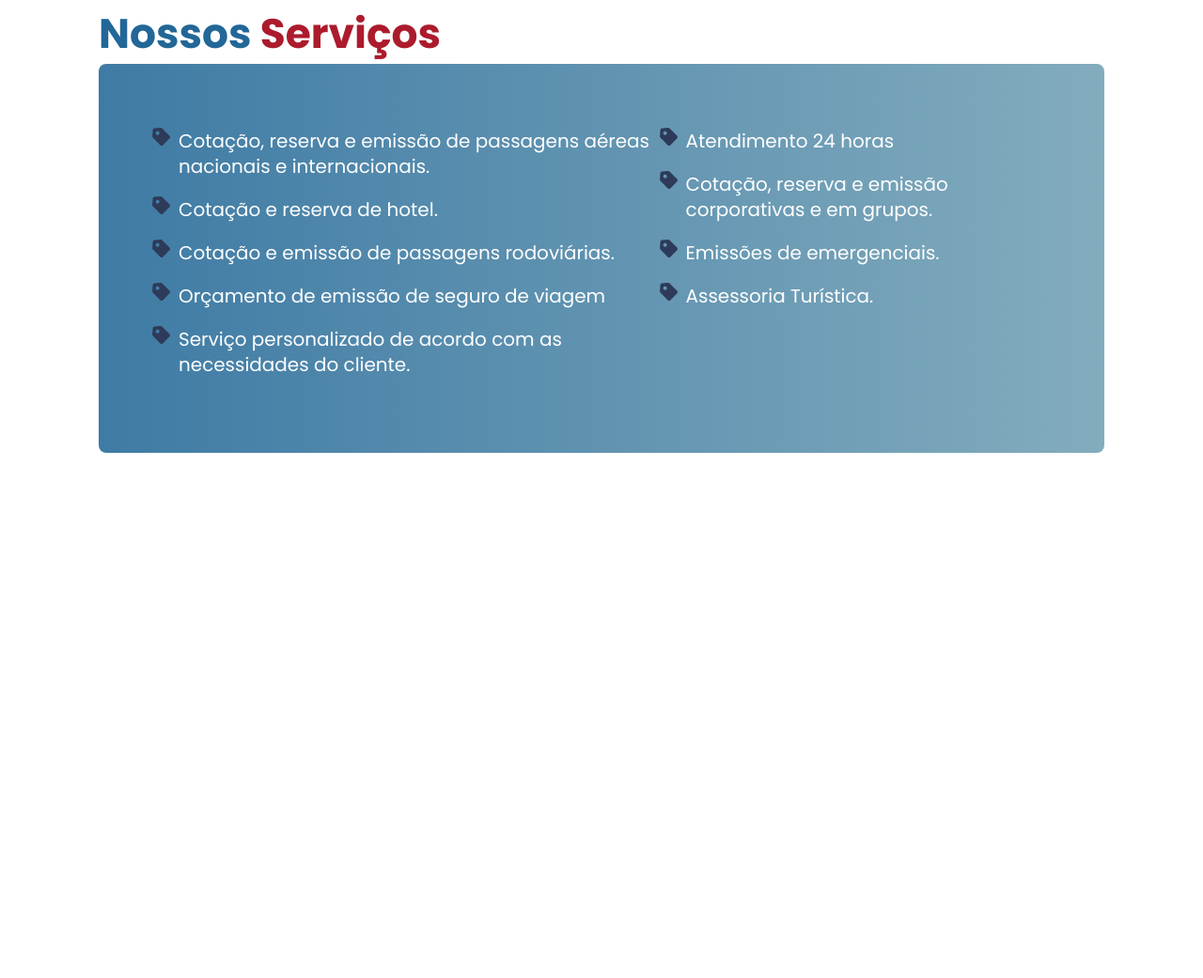
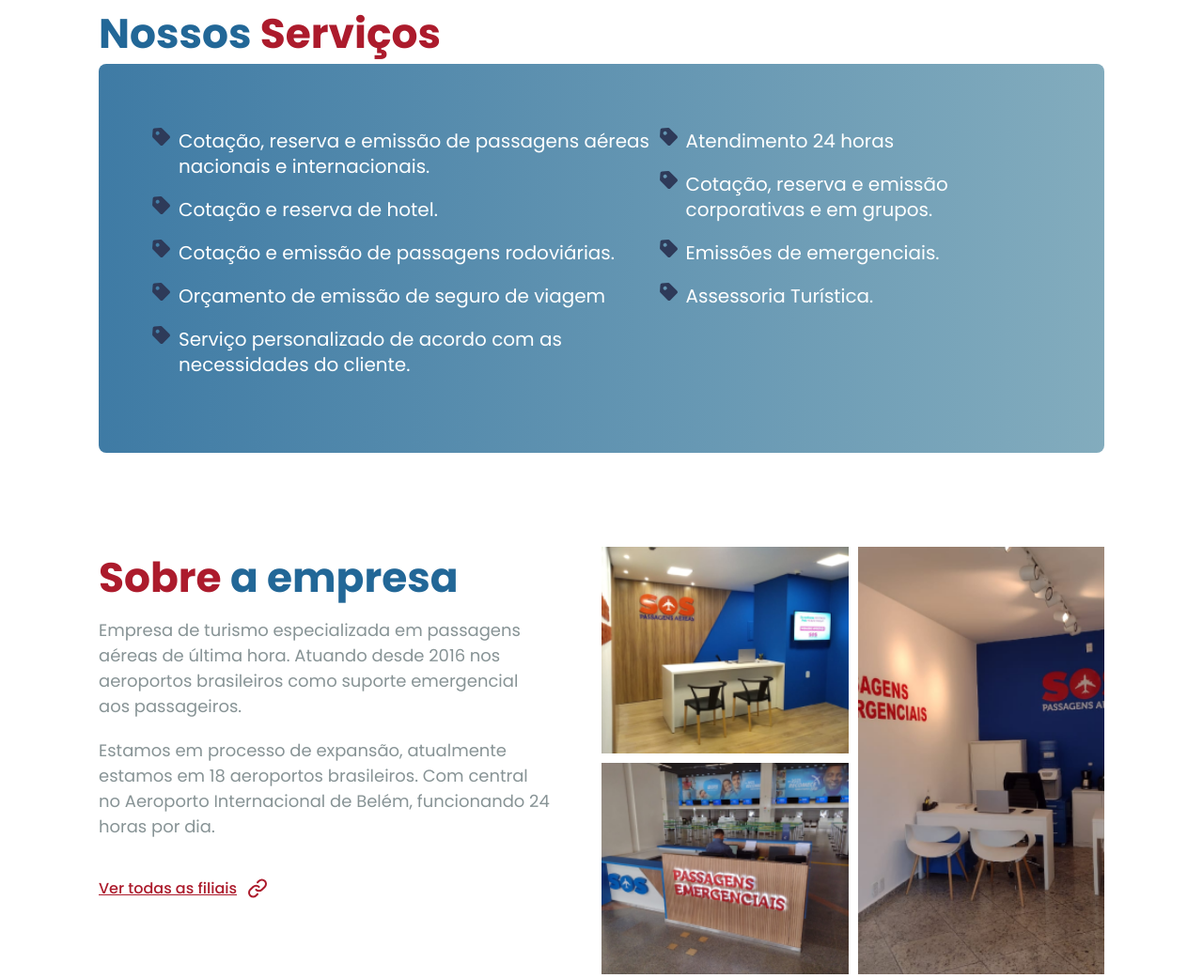
Before and after one commit to katroenssia/sos-passagens-aereas, a plain HTML site: page index.html in a window 1280 px wide. Shown: the part 2053-3094 px from the top of the page at 94% size. Before the commit the page ends 2535 px from the top, so only its background shows below. Drawn offline with Linux system fonts and the light colour scheme; files whose address does not match are found by name.

Commit message:
section who-us done!

```diff
--- a/assets/css/main-servicos.css
+++ b/assets/css/main-servicos.css
@@ -1,5 +1,4 @@
 #servicos {
-  height: 50vh;
 }
 #servicos h2 {
   font-size: 4.4rem;
--- a/assets/css/main-sobre.css
+++ b/assets/css/main-sobre.css
@@ -0,0 +1,66 @@
+#sobre {
+  display: flex;
+
+  margin: 100px 0px;
+}
+#sobre {
+  display: flex;
+  flex-direction: row;
+}
+#sobre article {
+  flex: 1;
+}
+
+#sobre article h1 {
+  font-size: 4.4rem;
+  color: var(--red);
+}
+#sobre article h1 span {
+  color: var(--blue);
+}
+#sobre article p {
+  padding: 10px 0px;
+  width: 90%;
+  text-align: left;
+}
+
+#sobre a {
+  font-size: medium;
+  display: flex;
+  color: var(--red);
+  text-decoration: underline;
+  font-weight: 500;
+  margin-top: 30px;
+}
+
+#sobre a object {
+  margin-left: 10px;
+}
+
+#sobre .image-whous-area {
+  flex: 1;
+  display: grid;
+  grid-template-areas:
+    'foto1 foto2'
+    'foto3 foto2';
+  gap: 10px;
+}
+
+#sobre .image-whous-area .card-image {
+  width: 100%;
+}
+#sobre .image-whous-area .card-image:nth-child(1) {
+  grid-area: foto1;
+}
+#sobre .image-whous-area .card-image:nth-child(2) {
+  grid-area: foto2;
+}
+#sobre .image-whous-area .card-image:nth-child(3) {
+  grid-area: foto3;
+}
+
+#sobre .image-whous-area .card-image img {
+  object-fit: cover;
+  width: 100%;
+  height: 100%;
+}
--- a/index.html
+++ b/index.html
@@ -129,6 +129,28 @@
 
         <section id="sobre">
 
+
+
+            <article>
+                <h1>Sobre <span>a empresa</span></h1>
+                <p>Empresa de turismo especializada em passagens aéreas de última hora. Atuando desde 2016 nos aeroportos brasileiros como suporte emergencial
+                    aos passageiros.</p>
+                <p>Estamos em processo de expansão, atualmente estamos em 18 aeroportos brasileiros. Com central no Aeroporto Internacional de Belém, funcionando 24 horas por dia.</p>
+
+                <a href="#">Ver todas as filiais <object data="./assets/svg/akar-icons_link-chain.svg" type=""></object></a>
+            </article>
+            <div class="image-whous-area">
+                <div class="card-image">
+                    <img src="./assets/image/Rio Branco II 2.png" alt=" filial do rio branco">
+                </div>
+                <div class="card-image">
+                    <img src="./assets/image/São José doRio Preto 2.png" alt="filial de são josé do rio preto">
+                </div>
+                <div class="card-image">
+                    <img src="./assets/image/Brasília II 3.png" alt="filial de brasília">
+                </div>
+            </div>
+
         </section>
 
         <section id="form">
```
Also changed, not shown: assets/image/Brasília II 3.png (added), assets/image/Rio Branco II 2.png (added), assets/image/São José doRio Preto 2.png (added), assets/svg/akar-icons_link-chain.svg (added).
